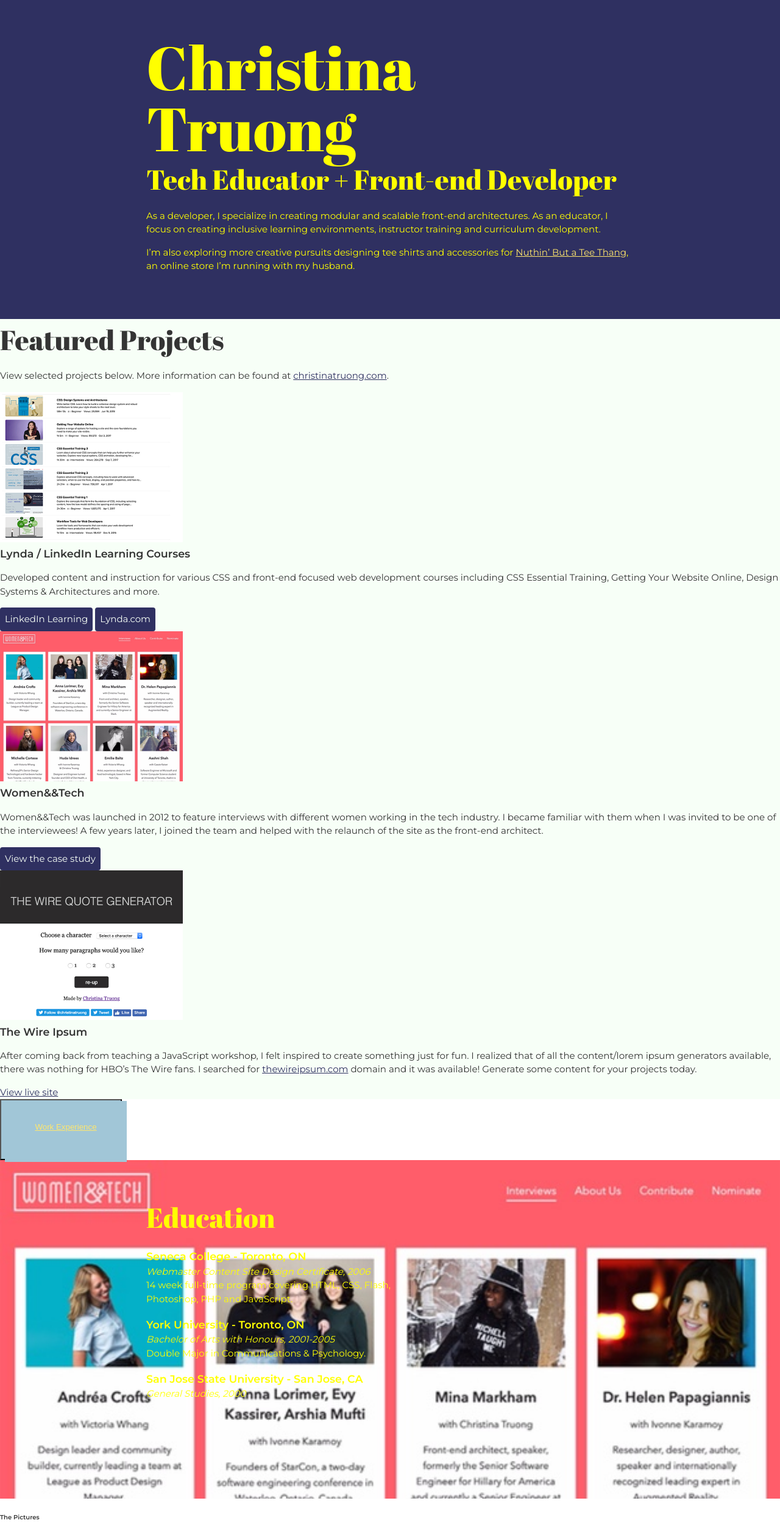
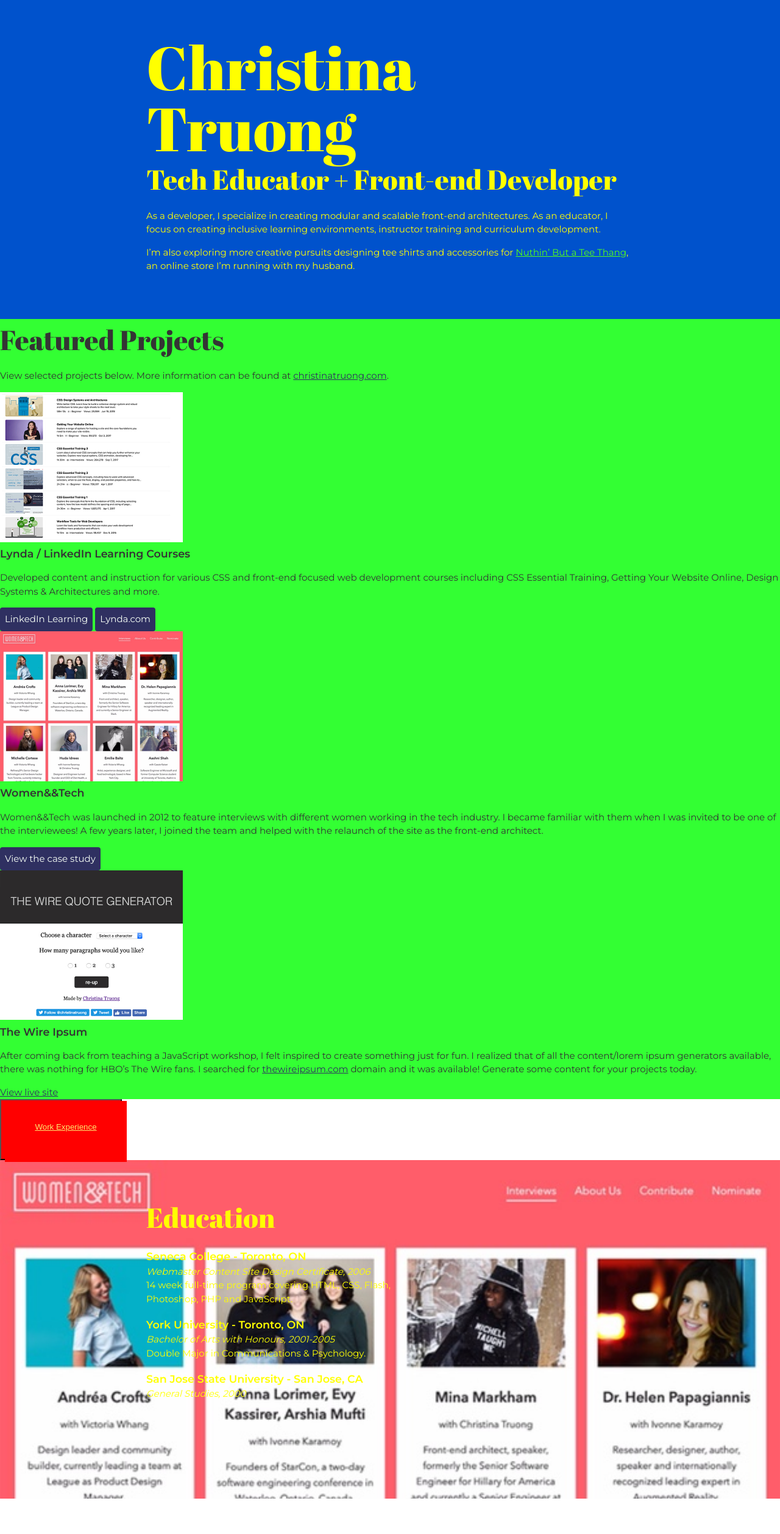
Before and after one commit to TheHagueUniversity/css-basic-challenge-HansUustalu, a plain HTML site: page index.html in a window 1280 px wide. Shown: the top 2515 px of the page at 61% size. Drawn offline with Linux system fonts and the light colour scheme; files whose address does not match are found by name.

Commit message:
cmonit vol 6

```diff
--- a/css/styles.css
+++ b/css/styles.css
@@ -75,7 +75,7 @@ h3 {
 /* Profile
 ------------------------------------*/
 header {
-  background: #2F3061;
+  background: #0052cc;
   color: #F7FFF7;
 }
 
@@ -83,7 +83,7 @@ header {
 /* Projects
 ------------------------------------*/
 .projects {
-  background: #F7FFF7;
+  background: #33ff33;
 }
 .projects a {
   color: #2F3061;
@@ -112,7 +112,7 @@ header {
 /* Work Experience
 ------------------------------------*/
 .work-experience {
-  background: #A1C6D7;
+  background: red;
   color: #6beb34;
   width: 200px;
   height: 100px;
@@ -131,7 +131,7 @@ header {
   background-size: cover;
   background-position: top right;
   padding-bottom: 100px;
-    background-color: darkBlue;
+  background-color: darkBlue;
 }
 .education p {
   width: 60%;
@@ -152,3 +152,14 @@ footer {
   padding: 15px;
   display: inline-block;
 }
+.color{
+  color: #53ff1a;
+}
+.color2{
+  color:#00cc99;
+}
+.Pictures{
+  color:green;
+  font-size: 60px;
+  margin-left: 70px;
+}
```
Also changed, not shown: 1 other file.
